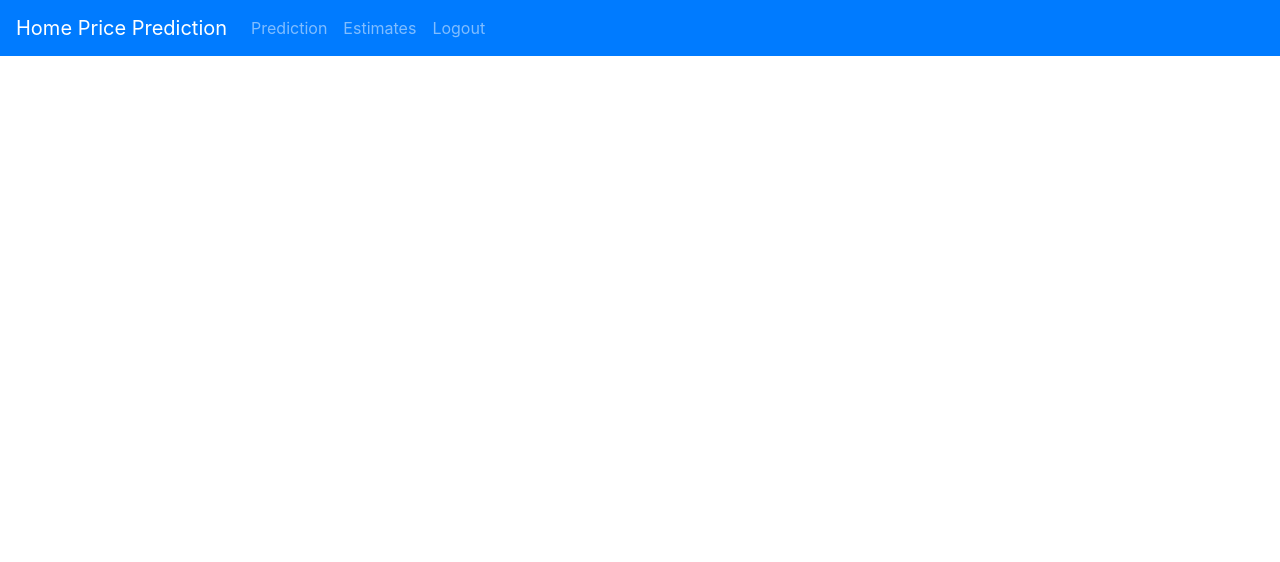
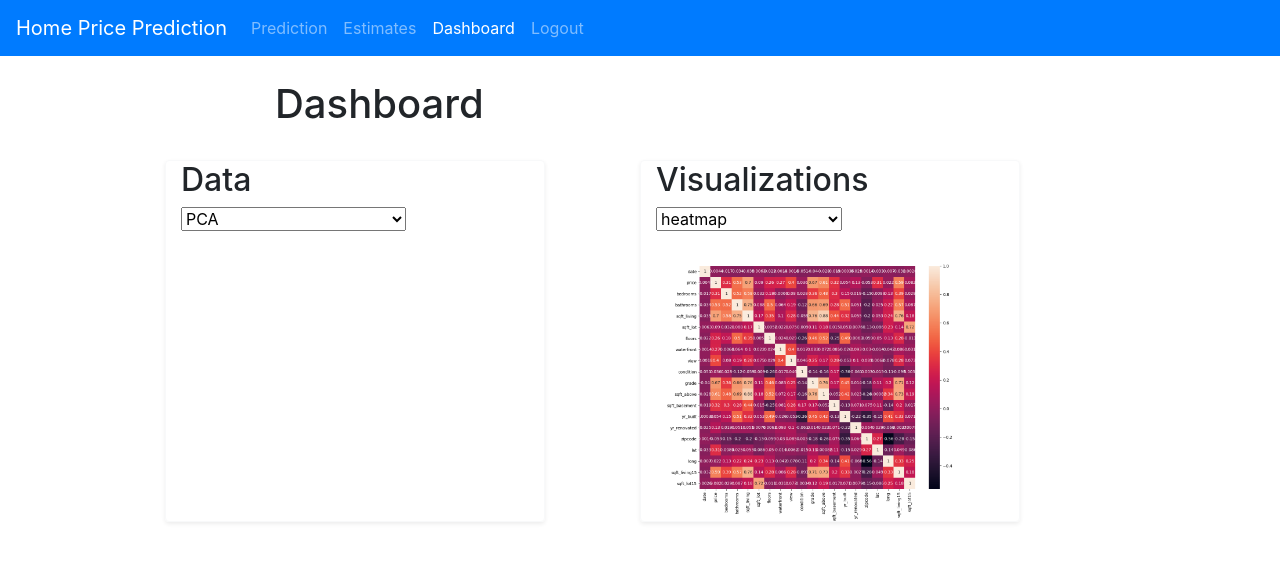
Before and after one commit to corey-fontenot/kc_house_prediction, a Flask app: page /dashboard in a window 1280 px wide. Shown: the top 562 px of the page. Run offline with Flask 2, Linux system fonts and the light colour scheme; a user stored in the database is signed in; tables that the repository leaves empty hold one stand-in row (values such as "Sample post"); some libraries are stand-ins or nearby versions.

Commit message:
Add visualizations to admin dashboard

```diff
--- a/app/models.py
+++ b/app/models.py
@@ -9,6 +9,8 @@ class User(UserMixin, db.Model):
     password_hash = db.Column(db.String(128))
     created_on = db.Column(db.DateTime)
     last_login = db.Column(db.DateTime)
+    is_admin = db.Column(db.Boolean, default='False', nullable=False)
+    estimates = db.relationship('Estimate', backref='user', lazy='dynamic')
 
     def __repr__(self):
         return '<User {}'.format(self.username)
@@ -29,7 +31,6 @@ class Estimate(db.Model):
     id = db.Column(db.Integer, primary_key=True)
     user_id = db.Column(db.Integer, db.ForeignKey('user.id'), nullable=False)
     date = db.Column(db.Date, nullable=False)
-    user = db.relationship('User', backref=db.backref('users', lazy=True))
     bedrooms = db.Column(db.Integer, nullable=False)
     bathrooms = db.Column(db.Integer, nullable=False)
     floors = db.Column(db.Integer, nullable=False)
--- a/app/routes.py
+++ b/app/routes.py
@@ -56,8 +56,10 @@ def results(estimate_id):
 @app.route('/dashboard')
 @login_required
 def dashboard():
-    user_estimates = Estimate.query.filter_by(user_id=current_user.id)  # load user's estimates
-    return render_template('dashboard.html', estimates=user_estimates)  # load estimates page
+    if not current_user.is_admin:
+        return redirect(url_for('estimates'))
+
+    return render_template('dashboard.html', title='Dashboard')
 
 
 @app.route('/login', methods=['GET', 'POST'])
@@ -85,7 +87,10 @@ def login():
 
         # Sets page to dashboard if a page is not specified or url is not relative
         if not next_page or url_parse(next_page).netloc != '':
-            next_page = url_for('estimates')
+            if current_user.is_admin:
+                next_page = 'dashboard'
+            else:
+                next_page = url_for('estimates')
         flash('You have successfully logged in')
         return redirect(next_page)
     return render_template('login.html', title='Sign In', form=form)  # load login page
--- a/app/static/js/scripts.js
+++ b/app/static/js/scripts.js
@@ -1,8 +1,16 @@
 /*
     Allows item to be clicked, loading a new page identified by "href"
  */
-jQuery(document).ready(function($) {
+$(document).ready(function() {
     $(".clickable-row").click(function() {
         window.location = $(this).data("href");
     });
 });
+
+$("#img-select").change(function() {
+    $(".hideable").css("display", "none");
+
+    selected_option = $(this).children("option:selected").val();
+
+    $("#" + selected_option).css("display", "block");
+});
--- a/app/templates/base.html
+++ b/app/templates/base.html
@@ -27,6 +27,9 @@
         <div class="navbar-nav">
           <a class="nav-link {% if active_page == 'index' %} active {% endif %}" href="{{ url_for('index') }}">Prediction<span class="sr-only">(current)</span></a>
           <a class="nav-link {% if active_page == 'estimates' %} active {% endif %}" href="{{ url_for('estimates') }}">Estimates</a>
+          {% if current_user.is_admin %}
+          <a class="nav-link {% if active_page == 'dashboard' %} active {% endif %}" href="{{ url_for('dashboard') }}">Dashboard</a>
+          {% endif %}
           {% if current_user.is_anonymous %}
           <a class="nav-link {% if active_page == 'login' %} active {% endif %}" href="{{ url_for('login') }}">Login</a>
           {% else %}
--- a/app/templates/dashboard.html
+++ b/app/templates/dashboard.html
@@ -1,5 +1,41 @@
 {% extends 'base.html' %}
+{% set active_page = 'dashboard' %}
 
 {% block content %}
+<div class="row">
+    <div class="col-md-8 offset-md-2">
+        <h1>Dashboard</h1>
+        <br>
+    </div>
+</div>
+<div class="row">
+    <div class="col-md-4 offset-md-1 border border-light rounded shadow-sm">
+        <h2>Data</h2>
+        <select>
+            <option value="pca">PCA</option>
+            <option value="rfreg">Random Forest Regression</option>
+        </select>
+    </div>
+    <div class="col-md-4 offset-md-1 border border-light rounded shadow-sm">
+        <h2>Visualizations</h2>
+        <select id="img-select">
+            <option value="heatmap" selected>heatmap</option>
+            <option value="pca">PCA</option>
+            <option value="prediction-actual">Prediction vs Actual</option>
+            <option value="prediction-scatter">Prediction Scatterplot</option>
+        </select>
+        <img src="{{ url_for('static', filename='img/heatmap.png') }}" class="img-fluid hideable" id="heatmap">
+        <img src="{{ url_for('static', filename='img/pca.png') }}" class="img-fluid hideable" style="display: none;" id="pca">
+        <img src="{{ url_for('static', filename='img/rf_pred_actual.png') }}" class="img-fluid hideable" style="display:none;" id="prediction-actual">
+        <img src="{{ url_for('static', filename='img/rf_reg_scatter.png') }}" class="img-fluid hideable" style="display:none;" id="prediction-scatter">
+    </div>
+</div>
+<div class="row">
+    <div class="col-md-4 offset-md-1">
 
+    </div>
+    <div class="col-md-4 offset-md-1">
+
+    </div>
+</div>
 {% endblock %}
```
Also changed, not shown: kc_house_prediction.py (+7 -1 lines).
